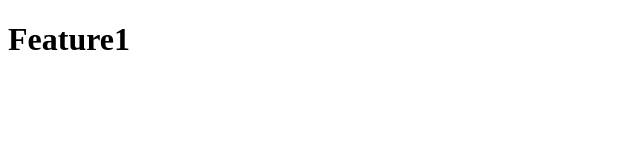
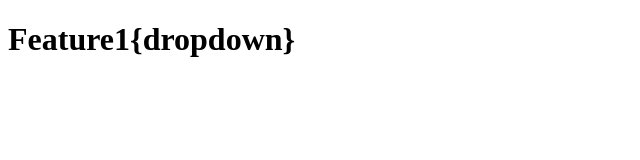
Before and after one commit to NailaShah1208/localrepo, a plain HTML site: page index.html in a window 1280 px wide. Shown: the whole page, without its empty margins (0-640 px from the left). Drawn offline with Linux system fonts and the light colour scheme.

Commit message:
added dropdown

```diff
--- a/index.html
+++ b/index.html
@@ -7,6 +7,6 @@
     <link rel="stylesheet" href="./index.css"/>
 </head>
 <body>
-    <h1>Feature1</h1>
+    <h1>Feature1{dropdown}</h1>
 </body>
 </html>
```
